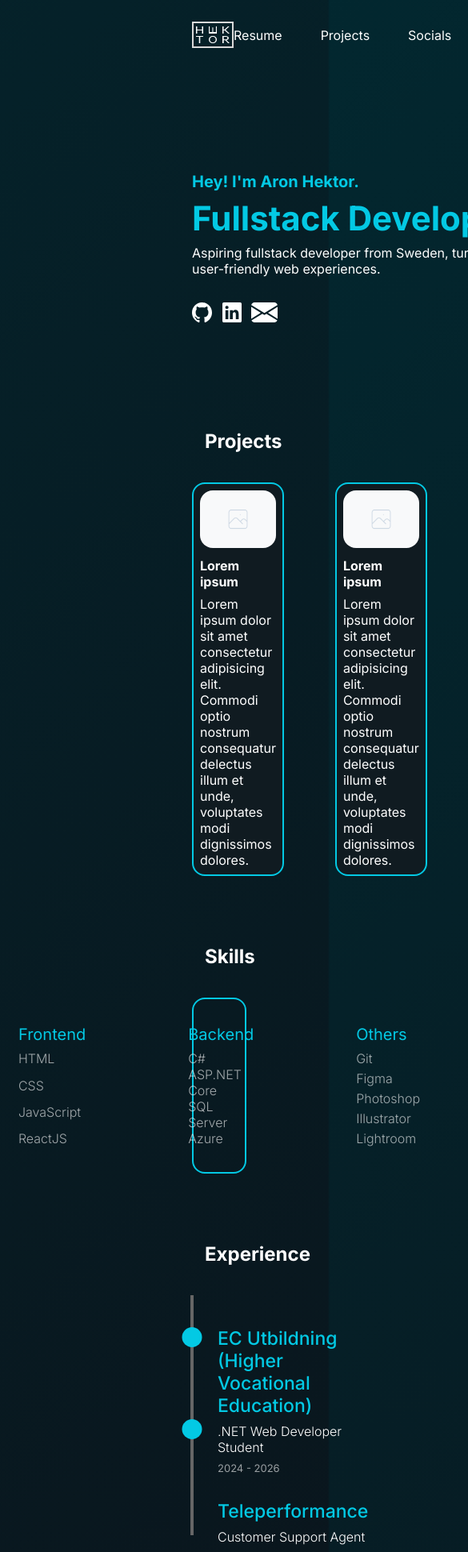
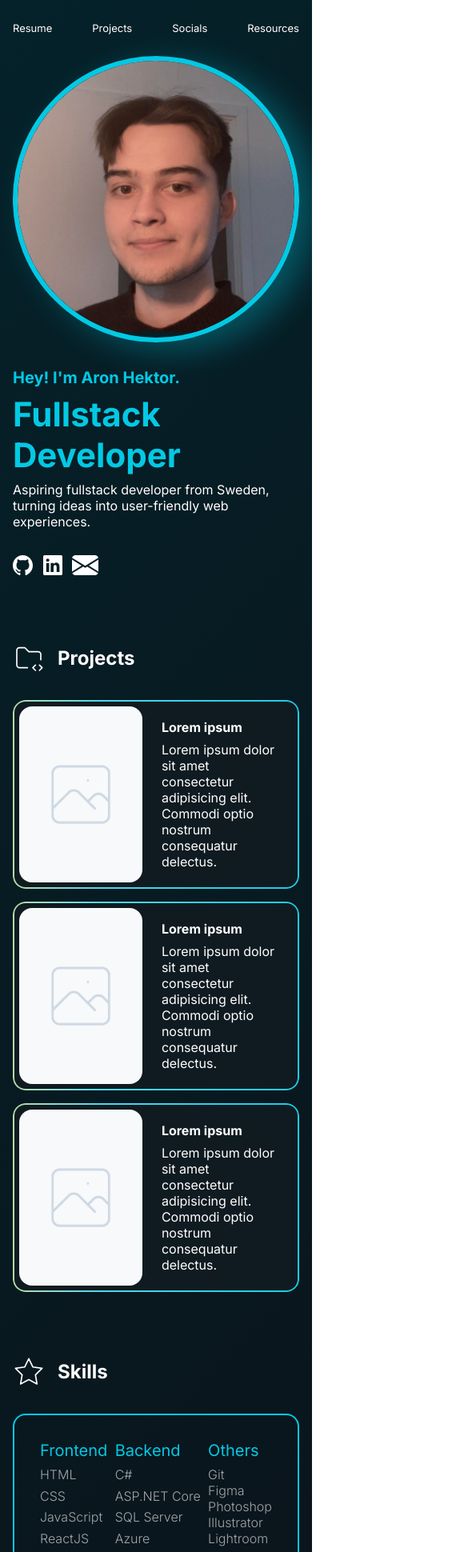
Before and after one commit to AAHektor/aahektor.github.io, a React (Vite) app: page /#/ in a window 390 px wide. Shown: the top 1940 px of the page at 80% size, 585 px wide, since content can reach past the window. Built offline with nearby package versions, Linux system fonts and the light colour scheme.

Commit message:
made website responsive for mobile devices

```diff
--- a/index.html
+++ b/index.html
@@ -3,6 +3,7 @@
   <head>
     <meta charset="UTF-8" />
     <meta name="viewport" content="width=device-width, initial-scale=1.0" />
+    <meta name="theme-color" content="#0e0c13">
     <title>Aron Hektor</title>
     <link href="https://fonts.googleapis.com/css2?family=Inter:ital,opsz,wght@0,14..32,100..900;1,14..32,100..900&display=swap" rel="stylesheet">
   </head>
--- a/src/App.css
+++ b/src/App.css
@@ -1,20 +1,27 @@
 @import url('https://fonts.googleapis.com/css2?family=Inter:ital,opsz,wght@0,14..32,100..900;1,14..32,100..900&display=swap');
 
-* {
-  box-sizing: border-box;
+* { box-sizing: border-box; padding: 0; margin: 0; }
+
+html, body {
+  margin: 0;
   padding: 0;
-  margin: 0;
+}
+
+html {
+  min-height: 100%;
+  background: linear-gradient(-45deg, #1e1e1e, #0e0c13, #022830, #272727);
+  background-size: 400% 400%;
+  animation: gradientBG 15s ease infinite;
+}
+
+@supports (height: 100dvh) {
+  html { min-height: 100dvh; }
 }
 
 body {
   font-family: 'Inter', sans-serif;
-
-  height: 100%;
-  /* background: linear-gradient(135deg, #222831, #17181B); */
-
-  background: linear-gradient(-45deg, #1e1e1e, #0e0c13, #022830, #272727);
-  background-size: 400% 400%;
-  animation: gradientBG 15s ease infinite;
+  min-height: 100%;
+  background: transparent;
 }
 
 @keyframes gradientBG {
@@ -25,184 +32,122 @@ body {
 
 :root {
   --primary-blue-color: #03C9E4;
+  --card-background-color: #101B21;
 
-  --card-background-color: #101B21;
+    --accent: #03C9E4;
+  --gold:  #FFD700;
 }
 
+/* Layout wrapper */
 .page-wrapper {
-  padding-top: 1rem;
-  padding-bottom: 1rem;
-  padding-left: 15rem;
-  padding-right: 15rem;
+  padding: 1rem;
+  max-width: 1000px;
+  margin-inline: auto;
 }
 
 /* BUTTONS */
-
 .btn {
   border: 3px solid orange;
   border-radius: 8px;
   background-color: transparent;
   color: orange;
-  padding-top: .4rem;
-  padding-bottom: .4rem;
-  padding-left: .7rem;
-  padding-right: .7rem;
-
+  padding: .4rem .7rem;
   width: 8rem;
   justify-content: center;
-
   font-size: 13px;
   font-weight: 600;
 }
-
-.btn-contact {
-  display: flex;
-  gap: .3rem;
-  align-items: center;
-
-  svg {
-    color: orange;
-  }
-}
-
-/* BUTTONS */
+.btn-contact { display: flex; gap: .3rem; align-items: center; }
+.btn-contact svg { color: orange; }
 
 /* CARDS */
-
 .card {
   flex: 1;
   min-height: 0;
   border-radius: 16px;
   background-color: orange;
-  padding: .5rem .5rem .5rem .5rem;
-
-  /* box-shadow: 10px 10px 40px rgba(3, 202, 228, 0.164); */
-
-  ul {
-    padding-left: 1rem;
+  padding: .5rem;
 }
-
-  h3 {
-    padding-bottom: .5rem;
-  }
-}
-
-/* CARDS */
-
+.card ul { padding-left: 1rem; }
+.card h3 { padding-bottom: .5rem; }
 
 /* HEADER */
-
 .header {
   display: flex;
   justify-content: space-between;
   align-items: center;
+  padding: .7rem 0;
+  border-radius: 8px;
+}
+.header h1 { font-size: 16px; color: orange; }
 
-  /* background-color: aliceblue; */
+/* Visa/dölj logga (klass .logotype) i mobil */
+@media (max-width: 768px) { .logotype { display: none; } }
 
-  padding-top: .7rem;
-  padding-bottom: .7rem;
+/* Om du använder <img> som logga */
+@media (max-width: 768px) { .header img { display: none; } }
 
-  border-radius: 8px;
-
-  h1 {
+/* NAVLINKS */
+.navlinks { display: flex; gap: 3rem; }
+.navlinks a {
+  text-decoration: none;
   font-size: 16px;
-    color: orange;
+  color: #fff;
+  transition: transform .2s ease, color .2s ease;
 }
+.navlinks a:hover { transform: scale(1.1); color: var(--primary-blue-color); }
+@media (max-width: 900px) { .navlinks { gap: 1.5rem; } }
+@media (max-width: 768px) {
+  .navlinks { width: 100%; gap: 0; justify-content: space-between; }
+  .navlinks a { font-size: 13px; }
 }
 
-.navlinks {
-  display: flex;
-  gap: 3rem;
-
-  a {
-    text-decoration: none;
-    font-size: 16px;
-    color: #ffff;
-    transition: transform 0.2s ease, color 0.2s ease;
-  }
-
-  a:hover {
-    transform: scale(1.1);
-    color: var(--primary-blue-color);
-  }
-}
-
-/* HEADER */
-
-/* HERO SECTION */
-
-.socials-links {
-  margin-top: 1rem;
-  display: flex;
-  gap: .1rem;
-
-  img {
-    width: 70%;
-  }
-
-  a {
-    transition: transform 0.2s ease, color 0.2s ease;
-  }
-
-  a:hover {
-    transform: scale(1.2);
-  }
-}
+/* HERO */
+.socials-links { margin-top: 1rem; display: flex; gap: .1rem; }
+.socials-links img { width: 70%; }
+.socials-links a { transition: transform .2s ease, color .2s ease; }
+.socials-links a:hover { transform: scale(1.2); }
 
 .hero-content {
   display: flex;
   margin-top: 5rem;
   justify-content: space-between;
+  gap: 3rem;
 }
+@media (max-width: 900px) { .hero-content { margin-top: 1rem; } }
+@media (max-width: 768px) { .hero-content { flex-direction: column-reverse; gap: 0; } }
 
 .hero-content-left {
   display: flex;
   flex-direction: column;
   gap: 1rem;
   margin-top: 4rem;
-  color: #ffff;
+  color: #fff;
 }
+@media (max-width: 768px) { .hero-content-left { margin-top: 2rem; } }
 
-.hero-content-right {
-
-  margin-right: 4rem;
-
-  .profile-wrapper {
-    width: 300px;
-    height: 300px;
+.hero-content-right { display: flex; justify-content: center; align-items: center; }
+.hero-content-right .profile-wrapper {
+  width: 100%;
+  max-width: 400px;
+  aspect-ratio: 1/1;
+  overflow: hidden;
   border-radius: 50%;
-    overflow: hidden;
   display: flex;
   justify-content: center;
   align-items: center;
   border: 6px solid var(--primary-blue-color);
   box-shadow: 20px 10px 40px rgba(3, 202, 228, 0.329);
 }
-  .profile-img {
-    width: 100%; /* Zoom-effekt */
-    height: 100%;
+.hero-content-right .profile-img {
+  width: 100%; height: 100%;
   object-fit: cover;
-    transform: scale(1.4) translate(0%, -8%);
-    border-radius: 50%;
+  transform: scale(1.2) translate(0, -10%);
 }
 
-}
-
-.hero-content-header {
-  display: flex;
-  flex-direction: column;
-  gap: .5rem;
-  width: 500px;
-
-  h1 {
-    font-size: 20px;
-    color: var(--primary-blue-color);
-  }
-  h2 {
-    font-size: 42px;
-    color: var(--primary-blue-color);
-  }
-}
+.hero-content-header { display: flex; flex-direction: column; gap: .5rem; max-width: 500px; }
+.hero-content-header h1 { font-size: 20px; color: var(--primary-blue-color); }
+.hero-content-header h2 { font-size: 42px; color: var(--primary-blue-color); }
 
 .card-container-hero {
   display: grid;
@@ -211,64 +156,80 @@ body {
   gap: 1.5rem;
   height: 20rem;
 }
+.card-hero {
+  display: flex; flex-direction: column; gap: 1rem;
+  flex: 1; min-height: 0; border-radius: 16px;
+}
+.card-feature { background-color: lightgray; }
+.card-container-column { display: flex; flex-direction: column; gap: 1.5rem; flex: 1; }
 
-.card-hero {
-  display: flex;
-  flex-direction: column;
-  gap: 1rem;
-  flex: 1;
-  min-height: 0;
-  border-radius: 16px;
-}
-
-.card-feature {
-  background-color: lightgray;
-}
-
-.card-container-column {
-  display: flex;
-  flex-direction: column;
-  gap: 1.5rem;
-  flex: 1;
-}
-
-/* HERO SECTION */
-
-/* PROJECTS SECTION */
-
-.projects-section {
-  margin-top: 5rem;
-
-  h2 {
-    color: #ffff;
-  }
-}
+/* PROJECTS */
+.projects-section { margin-top: 5rem; }
+.projects-section h2 { color: #fff; }
 
 .projects-header-container {
-
   margin-bottom: 2rem;
   display: flex;
   gap: 1rem;
   align-items: center;
+}
+.projects-header-container svg { color: transparent; }
 
-  svg {
-    color: transparent;
-  }
+.card-container-projects { display: flex; gap: 4rem; }
+@media (max-width: 1024px) { .card-container-projects { gap: 2rem; } }
+@media (max-width: 768px) { .card-container-projects { flex-direction: column; gap: 1rem; } }
+
+.card-project {
+  position: relative;
+  background-color: var(--card-background-color);
+  color: #fff;
+  border-radius: 16px;
+  z-index: 1;
 }
 
-.card-container-projects {
-  display: flex;
-  gap: 4rem;
+.card-project::before{
+  content:"";
+  position:absolute; inset:0; border-radius:inherit; padding:2px;
+  background: linear-gradient(90deg,
+    color-mix(in srgb, var(--accent) 100%, white 0%)   0%,
+    color-mix(in srgb, var(--accent) 85%,  white 15%)  15%,
+    color-mix(in srgb, var(--accent) 70%,  white 30%)  30%,
+    var(--gold)                                        50%,
+    color-mix(in srgb, var(--accent) 70%,  white 30%)  70%,
+    color-mix(in srgb, var(--accent) 85%,  white 15%)  85%,
+    var(--accent)                                      100%
+  );
+  background-size: 300% 100%;
+  animation: shimmer 10s ease-in-out infinite;
+  -webkit-mask: linear-gradient(#fff 0 0) content-box, linear-gradient(#fff 0 0);
+  mask: linear-gradient(#fff 0 0) content-box, linear-gradient(#fff 0 0);
+  mask-composite: exclude;
+  -webkit-mask-composite: xor; mask-composite: exclude;
+  pointer-events:none;
 }
 
+@keyframes shimmer{
+  0%   { background-position:   0% 50%; }
+  50%  { background-position: 100% 50%; }
+  100% { background-position:   0% 50%; }
+}
+
+/* respektera reduce motion */
+@media (prefers-reduced-motion: reduce){
+  .card-project::before{ animation: none; }
+}
+
+
+
+.card-project h4 { margin-bottom: .5rem; }
+
+@media (max-width: 768px) {
   .card-project {
-  background-color: var(--card-background-color);
-  color: #ffff;
-  border: 2px solid var(--primary-blue-color);
-  min-height: 20rem;
-
-  h4 {
-    margin-bottom: .5rem;
+    display: flex;
+    flex-direction: row;
+    gap: .5rem;
+    min-height: auto;
+    align-items: stretch;
   }
 }
 
@@ -277,37 +238,47 @@ body {
   overflow: hidden;
   border-radius: 16px;
   margin-bottom: .8rem;
-
-  img {
+}
+.project-img-container img {
   width: 100%;
   height: auto;
   display: block;
 }
+@media (max-width: 768px) {
+  .project-img-container {
+    flex: 0 0 45%;
+    margin-bottom: 0;
+    display: flex;
   }
-
-/* PROJECTS SECTION */
-
-/* SKILLS SECTION */
-
-.skills-section {
-  margin-top: 5rem;
-
-  h2 {
-    color: #ffff;
+  .project-img-container img {
+    width: 100%;
+    height: 100%;
+    object-fit: cover;
   }
 }
 
+.project-info {
+  flex: 1;
+  display: flex;
+  flex-direction: column;
+  justify-content: space-between;
+}
+@media (max-width: 768px) {
+  .project-info { padding: 1rem; }
+  .project-info p { flex-grow: 1; }
+}
+
+/* SKILLS */
+.skills-section { margin-top: 5rem; }
+.skills-section h2 { color: #fff; }
+
 .skills-header-container {
-
   margin-bottom: 2rem;
   display: flex;
   gap: 1rem;
   align-items: center;
-
-  svg {
-    color: transparent;
 }
-}
+.skills-header-container svg { color: transparent; }
 
 .skills-container {
   border: 2px solid var(--primary-blue-color);
@@ -315,213 +286,81 @@ body {
   width: 100%;
   height: auto;
   padding: 2rem;
-
   display: flex;
   justify-content: center;
   gap: 8rem;
+}
+.skills-container h4 { font-size: 20px; font-weight: 400; color: var(--primary-blue-color); }
+@media (max-width: 1024px) { .skills-container { gap: 0; justify-content: space-between; } }
 
-  h4 {
-    font-size: 20px;
-    font-weight: 400;
-    color: var(--primary-blue-color);
+.skill-category { display: flex; flex-direction: column; gap: .5rem; }
+.skill-items { flex: 1; display: flex; flex-direction: column; color: #ffffff9f; font-weight: 300; justify-content: space-between; }
+
+/* EXPERIENCE */
+.experience-section { margin-top: 5rem; }
+.experience-section h2 { color: #fff; }
+
+.experience-content { display: flex; gap: 2rem; }
+
+.projects-header-container { margin-bottom: 2rem; display: flex; gap: 1rem; align-items: center; }
+.projects-header-container svg { color: transparent; }
+
+.experience-item-container { display: flex; flex-direction: column; gap: 2rem; margin-top: 2.5rem; }
+
+.experience-item { display: flex; flex-direction: column; gap: .5rem; }
+.experience-item h3 { color: var(--primary-blue-color); font-size: 23px; font-weight: 500; }
+.experience-item h4 { color: #fff; font-weight: 300; }
+.experience-item span { color: #ffffff96; font-size: 13px; }
+
+.experience-timeline { position: relative; height: 300px; width: 40px; }
+.experience-timeline-dot {
+  position: absolute; width: 25px; height: 25px; background-color: #03C9E4;
+  border-radius: 50%; left: 50%; transform: translateX(-50%); z-index: 1;
 }
+.experience-timeline-line {
+  position: absolute; top: 0; left: 50%; transform: translateX(-50%);
+  width: 4px; height: 100%; background-color: #666;
 }
+.dot1 { top: 40px; }
+.dot2 { bottom: 120px; }
 
-.skill-category {
-  display: flex;
-  flex-direction: column;
-  gap: .5rem;
+/* ABOUT */
+.about-section { margin-top: 5rem; }
+.about-section h2 { color: #fff; }
+
+.about-header-container { margin-bottom: 2rem; display: flex; gap: 1rem; align-items: center; }
+.about-header-container svg { color: transparent; }
+
+.about-me-content p { color: #fff; font-size: 20px; }
+
+/* LINKEDIN */
+.linkedin-section {
+  margin: 8rem 0;
+  display: flex; flex-direction: column; align-items: center;
 }
+.linkedin-section h4 { color: var(--primary-blue-color); font-size: 30px; font-weight: 300; }
+.linkedin-section a { transition: transform .2s ease, color .2s ease; }
+.linkedin-section a:hover { transform: scale(1.1); }
 
-.skill-items {
-  flex: 1;
-  display: flex;
-  flex-direction: column;
-  color: #ffffff9f;
-  font-weight: 300;
-  justify-content: space-between;
-}
-
-/* SKILLS SECTION */
-
-/* EXPERIENCE SECTION */
-
-.experience-section {
-  margin-top: 5rem;
-
-  h2 {
-    color: #ffff;
-  }
-}
-
-.experience-content {
-  display: flex;
-  gap: 2rem;
-}
-
-.projects-header-container {
-  margin-bottom: 2rem;
-  display: flex;
-  gap: 1rem;
-  align-items: center;
-
-  svg {
-    color: transparent;
-  }
-}
-
-.experience-item-container {
-  display: flex;
-  flex-direction: column;
-  gap: 2rem;
-
-  margin-top: 2.5rem;
-}
-
-.experience-item {
-  display: flex;
-  flex-direction: column;
-  gap: .5rem;
-
-  h3 {
-    color: var(--primary-blue-color);
-    font-size: 23px;
-    font-weight: 500;
-  }
-  h4 {
-    color: #ffff;
-    font-weight: 300;
-  }
-  span {
-    color: #ffffff96;
-    font-size: 13px;
-  }
-}
-
-.experience-timeline {
-  position: relative;
-  height: 300px;
-  width: 40px;
-}
-
-.experience-timeline-dot {
-  position: absolute;
-  width: 25px;
-  height: 25px;
-  background-color: #03C9E4;
-  border-radius: 50%;
-  left: 50%;
-  transform: translateX(-50%);
-  z-index: 1;
-}
-
-.experience-timeline-line {
-  position: absolute;
-  top: 0;
-  left: 50%;
-  transform: translateX(-50%);
-  width: 4px;
-  height: 100%;
-  background-color: #666;
-}
-
-.dot1 {
-  top: 40px;
-}
-
-.dot2 {
-  bottom: 120px;
-}
-
-/* EXPERIENCE SECTION */
-
-/* ABOUT SECTION */
-
-.about-section {
-  margin-top: 5rem;
-
-  h2 {
-    color: #ffff;
-  }
-}
-
-.about-header-container {
-  margin-bottom: 2rem;
-  display: flex;
-  gap: 1rem;
-  align-items: center;
-
-  svg {
-    color: transparent;
-  }
-}
-
-.about-me-content {
-  p {
-    color: #ffff;
-    font-size: 20px;
-  }
-}
-
-/* ABOUT SECTION */
-
-/* LINKEDIN SECTION */
-
-.linkedin-section {
-
-  margin-top: 8rem;
-  margin-bottom: 8rem;
-
-  display: flex;
-  flex-direction: column;
-  align-items: center;
-  h4 {
-    color: var(--primary-blue-color);
-    font-size: 30px;
-    font-weight: 300;
-  }
-
-  a {
-    transition: transform 0.2s ease, color 0.2s ease;
-  }
-
-  a:hover {
-    transform: scale(1.1);
-  }
-}
-
-/* LINKEDIN SECTION */
-
-/* FOOTER SECTION */
-
+/* FOOTER */
 .footer-section {
   border: 2px solid var(--primary-blue-color);
   border-radius: 16px;
-  padding-top: 2rem;
-  padding-right: 2rem;
-  padding-left: 2rem;
-  padding-bottom: 1rem;
+  padding: 2rem 2rem 1rem;
   display: flex;
   flex-direction: column;
   gap: 3rem;
-
-  .copyright-tag {
+}
+.footer-section .copyright-tag {
   display: flex;
   justify-content: center;
   color: #ffffff6b;
-  }
 }
 
 .footer-information-item {
   display: flex;
   align-items: center;
   gap: .5rem;
-
   font-size: 13px;
-  color: #ffff;
-
+  color: #fff;
 }
-
-
-
-/* FOOTER SECTION */
--- a/src/assets/components/Header.jsx
+++ b/src/assets/components/Header.jsx
@@ -4,7 +4,7 @@ import { NavLink } from 'react-router-dom'
 const Header = () => {
   return (
     <div className='header'>
-      <img src="/mywebsite/images/header/Logo.svg" alt="" />
+      <img className='logotype' src="/mywebsite/images/header/Logo.svg" alt="" />
       <nav className='navlinks'>
         <NavLink>Resume</NavLink>
         <NavLink>Projects</NavLink>
--- a/src/assets/components/Projects.jsx
+++ b/src/assets/components/Projects.jsx
@@ -26,24 +26,30 @@ const Projects = () => {
           <div className='project-img-container'>
             <img src="/mywebsite/images/projects/img-placeholder.png" alt="" />
           </div>
-          <h4>Lorem ipsum</h4>
-          <p>Lorem ipsum dolor sit amet consectetur adipisicing elit. Commodi optio nostrum consequatur delectus illum et unde, voluptates modi dignissimos dolores.</p>
+            <div className='project-info'>
+              <h4>Lorem ipsum</h4>
+              <p>Lorem ipsum dolor sit amet consectetur adipisicing elit. Commodi optio nostrum consequatur delectus.</p>
+          </div>
         </div>
 
         <div className='card card-project'>
           <div className='project-img-container'>
             <img src="/mywebsite/images/projects/img-placeholder.png" alt="" />
           </div>
-          <h4>Lorem ipsum</h4>
-          <p>Lorem ipsum dolor sit amet consectetur adipisicing elit. Commodi optio nostrum consequatur delectus illum et unde, voluptates modi dignissimos dolores.</p>
+          <div className='project-info'>
+            <h4>Lorem ipsum</h4>
+            <p>Lorem ipsum dolor sit amet consectetur adipisicing elit. Commodi optio nostrum consequatur delectus.</p>
+          </div>
         </div>
 
         <div className='card card-project'>
           <div className='project-img-container'>
             <img src="/mywebsite/images/projects/img-placeholder.png" alt="" />
           </div>
-          <h4>Lorem ipsum</h4>
-          <p>Lorem ipsum dolor sit amet consectetur adipisicing elit. Commodi optio nostrum consequatur delectus illum et unde, voluptates modi dignissimos dolores.</p>
+            <div className='project-info'>
+              <h4>Lorem ipsum</h4>
+              <p>Lorem ipsum dolor sit amet consectetur adipisicing elit. Commodi optio nostrum consequatur delectus.</p>
+          </div>
         </div>
       </div>
     </div>
```
Lines whose indentation alone changed are shown as unchanged.
